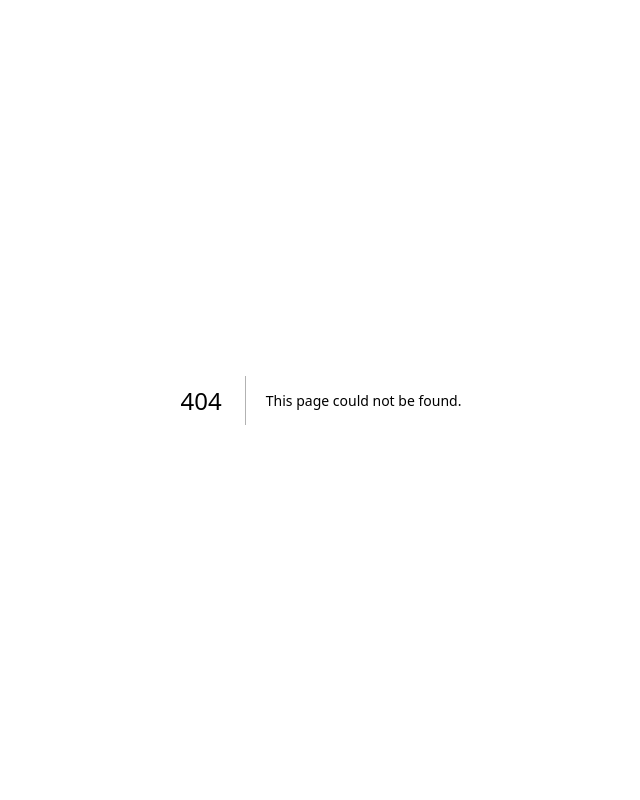
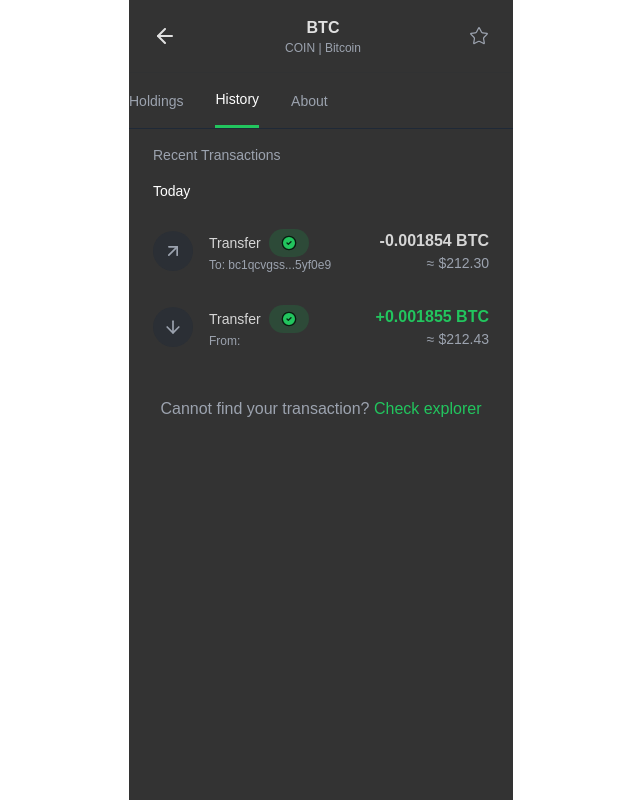
Before and after one commit to paidexpert2026/trustwaIlet, a Next.js app: page /history in a window 1280 px wide. Before the commit this address had no page. Shown: the whole page, without its empty margins (319-959 px from the left). Built offline with nearby package versions, Linux system fonts and the light colour scheme.

Commit message:
fix: amount change and history page

```diff
--- a/src/app/dashboard/components/BalanceDisplay.tsx
+++ b/src/app/dashboard/components/BalanceDisplay.tsx
@@ -4,8 +4,8 @@ import React from "react";
 const BalanceDisplay= () => {
   return (
     <div className="text-center py-8 bg-black/80">
-      <div className="text-5xl font-bold text-white mb-2">$0.00</div>
-      <div className="text-gray-400">$0.00 (0.00%)</div>
+      <div className="text-5xl font-bold text-white mb-2">$200.00</div>
+      <div className="text-gray-400">$200.00 (0.00%)</div>
     </div>
   );
 };
--- a/src/app/dashboard/components/CryptoItem.tsx
+++ b/src/app/dashboard/components/CryptoItem.tsx
@@ -44,7 +44,7 @@ const CryptoItem: React.FC<CryptoItemProps> = ({
 
       <div className="text-right">
         <div className="text-white font-semibold">{balance}</div>
-        <div className="text-gray-400">$0.00</div>
+        <div className="text-gray-400">****</div>
       </div>
     </div>
   );
--- a/src/app/dashboard/components/CryptoList.tsx
+++ b/src/app/dashboard/components/CryptoList.tsx
@@ -14,10 +14,10 @@ const CryptoList: React.FC = () => {
       <CryptoItem
         name="BTC"
         fullName="Bitcoin"
-        price={113811.59}
+        price={114482.03}
         change={1.07}
-        changePercent="1.07"
-        balance="0"
+        changePercent="0.45"
+        balance="****"
         icon={
           <div className="w-10 h-10 bg-orange-500 rounded-full flex items-center justify-center">
             <span className="text-white font-bold">₿</span>
@@ -31,7 +31,7 @@ const CryptoList: React.FC = () => {
         price={4177.25}
         change={-0.21}
         changePercent="-0.21"
-        balance="0"
+        balance="****"
         icon={
           <div className="w-10 h-10 bg-gray-600 rounded-full flex items-center justify-center">
             <div className="w-6 h-6">
--- a/src/app/dashboard/components/TabNavigation.tsx
+++ b/src/app/dashboard/components/TabNavigation.tsx
@@ -1,7 +1,9 @@
 import { Clock, Sliders } from "lucide-react";
+import { useRouter } from "next/navigation";
 import { useState } from "react";
 
 const TabNavigation: React.FC = () => {
+  const router = useRouter();
   const [activeTab, setActiveTab] = useState<string>("Crypto");
   const tabs: string[] = ["Crypto", "Watchlist", "NFTs"];
 
@@ -22,7 +24,7 @@ const TabNavigation: React.FC = () => {
       ))}
 
       <div className="ml-auto flex items-center gap-3">
-        <Clock className="w-5 h-5 text-gray-400" />
+        <Clock className="w-5 h-5 text-gray-400" onClick={() => router.push("/history")} />
         <Sliders className="w-5 h-5 text-gray-400" />
       </div>
     </div>
--- /dev/null
+++ b/src/app/history/components/TransactionItem.tsx
@@ -0,0 +1,66 @@
+import { ArrowDown, ArrowUpRight, CheckCircle2 } from 'lucide-react';
+import React from 'react'
+
+type TransactionType = {
+  id: string;
+  type: "send" | "receive";
+  amount: number;
+  usdValue: number;
+  address?: string;
+  status: "confirmed" | "pending";
+  date: string;
+};
+
+const TransactionItem = ({ transaction }: { transaction: TransactionType }) => {
+  const isSend = transaction.type === "send";
+
+  return (
+    <div className="flex items-center justify-between py-4 px-6 hover:bg-gray-800/40 transition-colors">
+      <div className="flex items-center gap-4">
+        <div
+          className={`w-10 h-10 rounded-full flex items-center justify-center ${
+            isSend ? "bg-gray-800/40" : "bg-gray-800/40"
+          }`}
+        >
+          {isSend ? (
+            <ArrowUpRight className="w-5 h-5 text-gray-400" />
+          ) : (
+            <ArrowDown className="w-5 h-5 text-gray-400" />
+          )}
+        </div>
+
+        <div className="flex flex-col">
+          <div className="flex items-center gap-2">
+            <span className="text-white/80 text-sm font-medium">Transfer</span>
+            <div className="bg-green-600/20 py-1.5 px-3 rounded-full">
+              <CheckCircle2
+                className="w-4 h-4 text-green-600/20"
+                fill="#22c55e"
+                color="#000000CC"
+              />
+            </div>
+          </div>
+          <span className="text-xs text-gray-400 ">
+            {transaction.address ? `To: ${transaction.address}` : "From:"}
+          </span>
+        </div>
+      </div>
+
+      <div className="flex flex-col items-end">
+        <span
+          className={`font-semibold ${
+            isSend ? "text-white/80" : "text-green-500"
+          }`}
+        >
+          {isSend ? "" : "+"}
+          {transaction.amount.toFixed(6)} BTC
+        </span>
+        <span className="text-sm text-gray-400">
+          ≈ ${transaction.usdValue.toFixed(2)}
+        </span>
+      </div>
+    </div>
+  );
+};
+
+export default TransactionItem
--- /dev/null
+++ b/src/app/history/page.tsx
@@ -0,0 +1,135 @@
+"use client"
+import React, { useState } from "react";
+import {
+  ArrowLeft,
+  Star,
+} from "lucide-react";
+import TransactionItem from "./components/TransactionItem";
+import { useRouter } from "next/navigation";
+
+type TransactionType = {
+  id: string;
+  type: "send" | "receive";
+  amount: number;
+  usdValue: number;
+  address?: string;
+  status: "confirmed" | "pending";
+  date: string;
+};
+
+const transactions: TransactionType[] = [
+  {
+    id: "1",
+    type: "send",
+    amount: -0.001854,
+    usdValue: 212.3,
+    address: "bc1qcvgss...5yf0e9",
+    status: "confirmed",
+    date: "Today",
+  },
+  {
+    id: "2",
+    type: "receive",
+    amount: 0.001855,
+    usdValue: 212.43,
+    status: "confirmed",
+    date: "Today",
+  }
+];
+
+const BitcoinHistoryPage = () => {
+    const router = useRouter();
+  const [activeTab, setActiveTab] = useState<
+    "holdings" | "history" | "about"
+  >("history");
+
+  const groupedTransactions = transactions.reduce((acc, transaction) => {
+    if (!acc[transaction.date]) {
+      acc[transaction.date] = [];
+    }
+    acc[transaction.date].push(transaction);
+    return acc;
+  }, {} as Record<string, TransactionType[]>);
+
+  return (
+    <div className="max-w-sm mx-auto bg-black/80 min-h-screen text-white">
+      {/* Header */}
+      <div className="flex items-center justify-between px-4 py-4 border-b border-gray-800/10">
+        <button className="p-2 hover:bg-gray-800 rounded-full transition-colors">
+          <ArrowLeft
+            className="w-6 h-6 opacity-85"
+            onClick={() => router.back()}
+          />
+        </button>
+
+        <div className="flex flex-col items-center">
+          <h1 className="text-base font-semibold opacity-85">BTC</h1>
+          <p className="text-xs text-gray-400">COIN | Bitcoin</p>
+        </div>
+
+        <button className="p-2 hover:bg-gray-800 rounded-full transition-colors">
+          <Star className="w-5 h-5 text-gray-400" strokeWidth={1.5} />
+        </button>
+      </div>
+
+      {/* Tabs */}
+      <div className="flex gap-8 items-center border-b border-gray-800 text-sm">
+        <button
+          onClick={() => setActiveTab("holdings")}
+          className={`py-4 text-center transition-colors ${
+            activeTab === "holdings"
+              ? "text-white border-b-[3px] border-green-500"
+              : "text-gray-400"
+          }`}
+        >
+          Holdings
+        </button>
+        <button
+          onClick={() => setActiveTab("history")}
+          className={`py-4 text-center transition-colors ${
+            activeTab === "history"
+              ? "text-white border-b-[3px] border-green-500"
+              : "text-gray-400"
+          }`}
+        >
+          History
+        </button>
+        <button
+          onClick={() => setActiveTab("about")}
+          className={`py-4 text-center transition-colors ${
+            activeTab === "about"
+              ? "text-white border-b-[3px] border-green-500"
+              : "text-gray-400"
+          }`}
+        >
+          About
+        </button>
+      </div>
+
+      {/* Content */}
+      <div className="pb-24">
+        <h2 className="text-sm text-gray-400 font-medium px-6 py-4">Recent Transactions</h2>
+
+        {Object.entries(groupedTransactions).map(([date, txs]) => (
+          <div key={date}>
+            <h3 className="text-sm font-medium px-6 pb-3">{date}</h3>
+            {txs.map((transaction) => (
+              <TransactionItem key={transaction.id} transaction={transaction} />
+            ))}
+          </div>
+        ))}
+
+        <div className="text-center py-8">
+          <p className="text-gray-400">
+            Cannot find your transaction?{" "}
+            <button className="text-green-500 font-medium hover:underline">
+              Check explorer
+            </button>
+          </p>
+        </div>
+      </div>
+    </div>
+  );
+};
+
+export default BitcoinHistoryPage;
```
